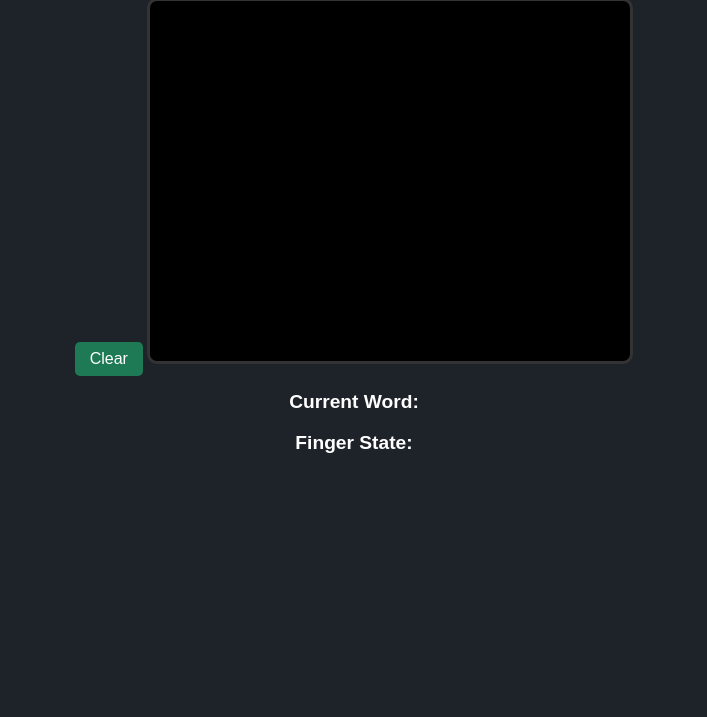
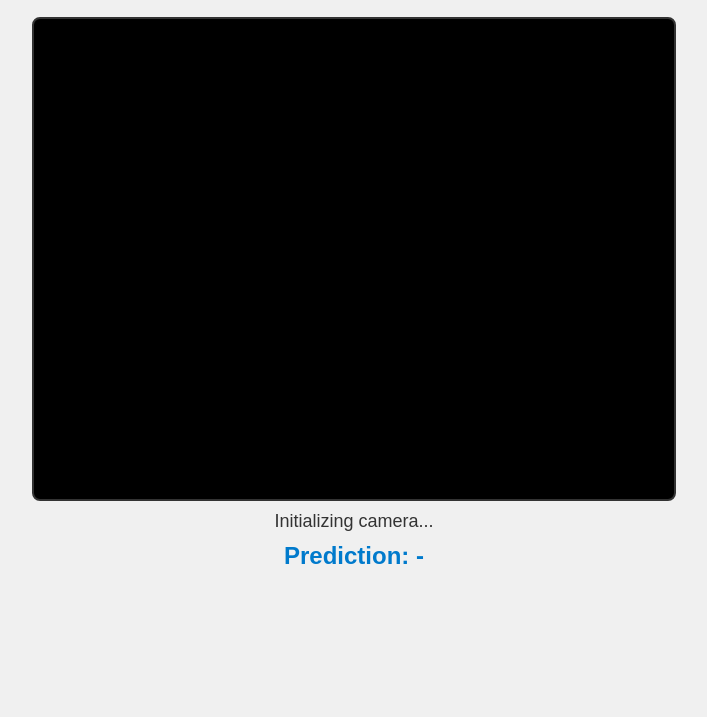
Before and after one commit to Keng-cryption/Keng-cryption.github.io, a plain HTML site: page index.html in a window 1280 px wide. Shown: the part 83-800 px from the top of the page, without its empty margins (286-993 px from the left). Drawn offline with Linux system fonts and the light colour scheme.

Commit message:
Update index.html

```diff
--- a/index.html
+++ b/index.html
@@ -2,62 +2,45 @@
 <html lang="en">
 <head>
   <meta charset="UTF-8">
-  <title>Live ASL Translator</title>
+  <meta name="viewport" content="width=device-width, initial-scale=1.0">
+  <title>ASL Webcam Scanner</title>
   <style>
     body {
+      display: flex;
+      flex-direction: column;
+      align-items: center;
       font-family: Arial, sans-serif;
-      text-align: center;
-      margin: 20px;
-      background: #1E2229;
-      color: #fff;
+      margin: 0;
+      padding: 20px;
+      background-color: #f0f0f0;
     }
-    #container {
-      position: relative;
-      display: inline-block;
+    video {
+      border: 2px solid #333;
+      border-radius: 8px;
+      width: 640px;
+      height: 480px;
+      background-color: black;
     }
-    canvas {
-      border: 3px solid #333;
-      border-radius: 10px;
-      width: 480px;
-      height: 360px;
-      background: black;
+    #status {
+      margin-top: 10px;
+      font-size: 18px;
+      color: #333;
     }
-    #word, #fingers {
-      margin-top: 15px;
-      font-size: 1.2em;
+    #prediction {
+      margin-top: 10px;
+      font-size: 24px;
       font-weight: bold;
-    }
-    button {
-      margin-top: 10px;
-      padding: 8px 15px;
-      font-size: 1em;
-      border: none;
-      border-radius: 5px;
-      background-color: #1E7A54;
-      color: #fff;
-      cursor: pointer;
-    }
-    button:hover { background-color: #2C3E50; }
-    /* Hide the video element */
-    #video {
-      display: none;
+      color: #007acc;
     }
   </style>
 </head>
 <body>
-  <h1>🖐 Live ASL Translator</h1>
-  <button onclick="clearWord()">Clear</button>
-  <div id="container">
-    <video id="video" autoplay playsinline muted></video>
-    <canvas id="canvas" width="480" height="360"></canvas>
-  </div>
-  <p id="word">Current Word: </p>
-  <p id="fingers">Finger State: </p>
+  <h1>ASL Webcam Scanner</h1>
+  <video id="webcam" autoplay playsinline></video>
+  <div id="status">Initializing camera...</div>
+  <div id="prediction">Prediction: -</div>
 
-  <!-- MediaPipe -->
-  <script src="https://cdn.jsdelivr.net/npm/@mediapipe/hands/hands.min.js"></script>
-  <script src="https://cdn.jsdelivr.net/npm/@mediapipe/drawing_utils/drawing_utils.min.js"></script>
-  <script src="https://cdn.jsdelivr.net/npm/@mediapipe/camera_utils/camera_utils.min.js"></script>
-  <script src="script.js"></script>
+  <!-- Include scanner script -->
+  <script src="scanner.js"></script>
 </body>
 </html>
```
